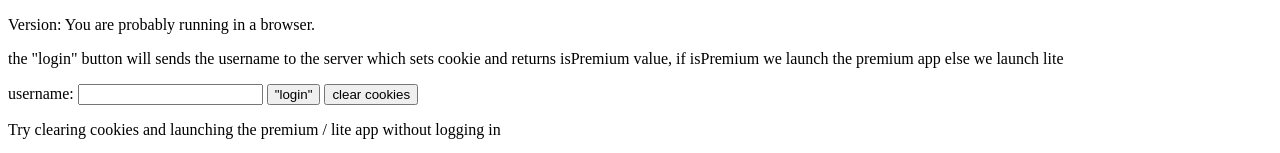
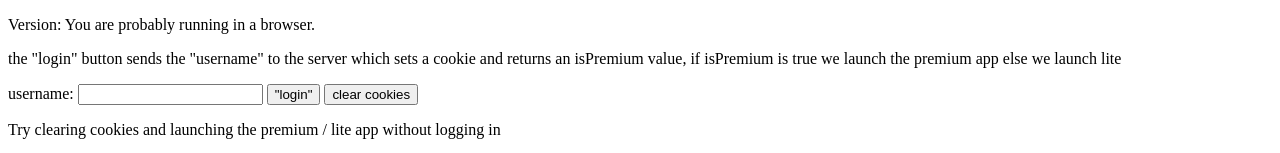
Before and after one commit to connormccafferty/apps-sharing-cookies, a website: page public/login.html in a window 1280 px wide. Shown: the top 153 px of the page. Drawn offline with Linux system fonts and the light colour scheme.

Commit message:
login.html sp

```diff
--- a/public/login.html
+++ b/public/login.html
@@ -6,9 +6,9 @@
   <body>
     <p>Version: <span id="of-version"></span></p>
     <p>
-      the "login" button will sends the username to the server which sets cookie
-      and returns isPremium value, if isPremium we launch the premium app else
-      we launch lite
+      the "login" button sends the "username" to the server which sets a cookie
+      and returns an isPremium value, if isPremium is true we launch the premium
+      app else we launch lite
     </p>
     <label for="username">username: </label>
     <input id="username" type="text" name="username" />
```
